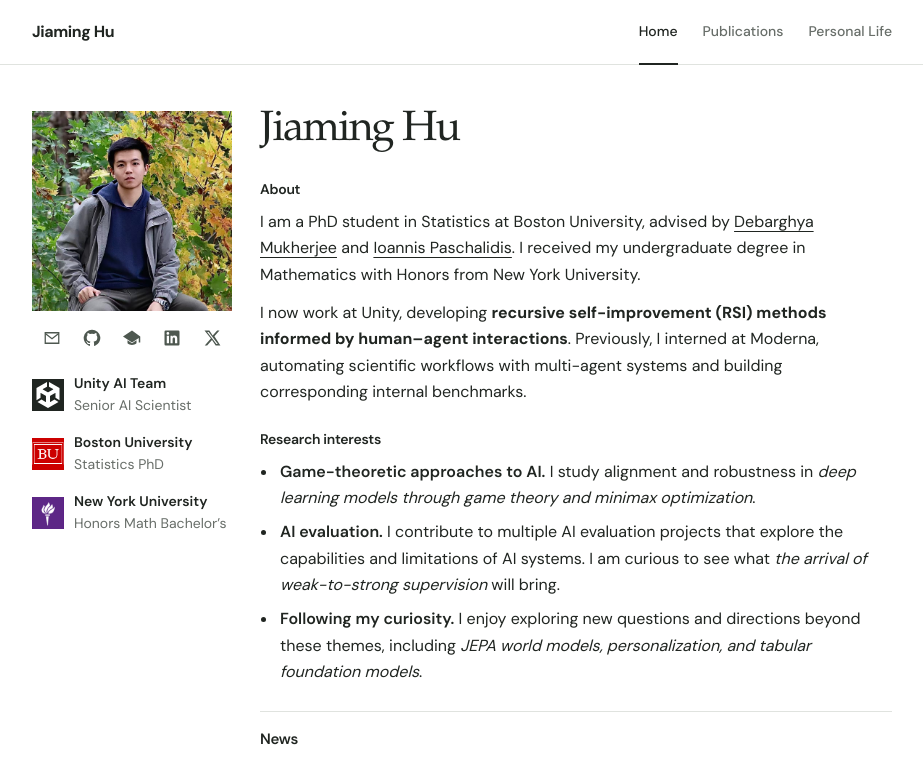
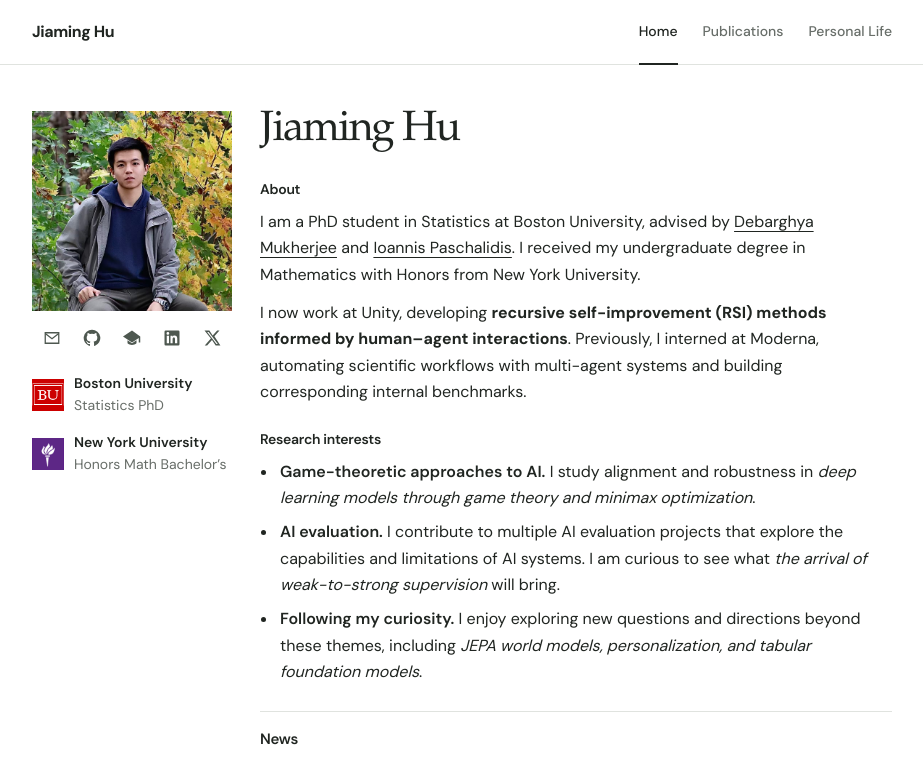
Before and after one commit to brownight/jiaminghu.github.io, a plain HTML site: page index.html in a window 1280 px wide. Shown: the top 763 px of the page, without its empty margins (178-1101 px from the left). Drawn offline with Linux system fonts and the light colour scheme.

Commit message:
Remove Unity scientist affiliation from homepage sidebar

```diff
--- a/index.html
+++ b/index.html
@@ -31,10 +31,6 @@
         </div>
         <div class="profile-details">
           <ul class="profile-affiliations" aria-label="Education and affiliation">
-            <li>
-              <span class="affiliation-logo affiliation-logo--unity" aria-hidden="true"><img src="assets/affiliations/unity.svg" alt="" width="32" height="32"></span>
-              <span class="affiliation-copy"><strong>Unity AI Team</strong><span>Senior AI Scientist</span></span>
-            </li>
             <li>
               <span class="affiliation-logo affiliation-logo--bu" aria-hidden="true"><img src="assets/affiliations/bu.png" alt="" width="32" height="32"></span>
               <span class="affiliation-copy"><strong>Boston University</strong><span>Statistics PhD</span></span>
```
